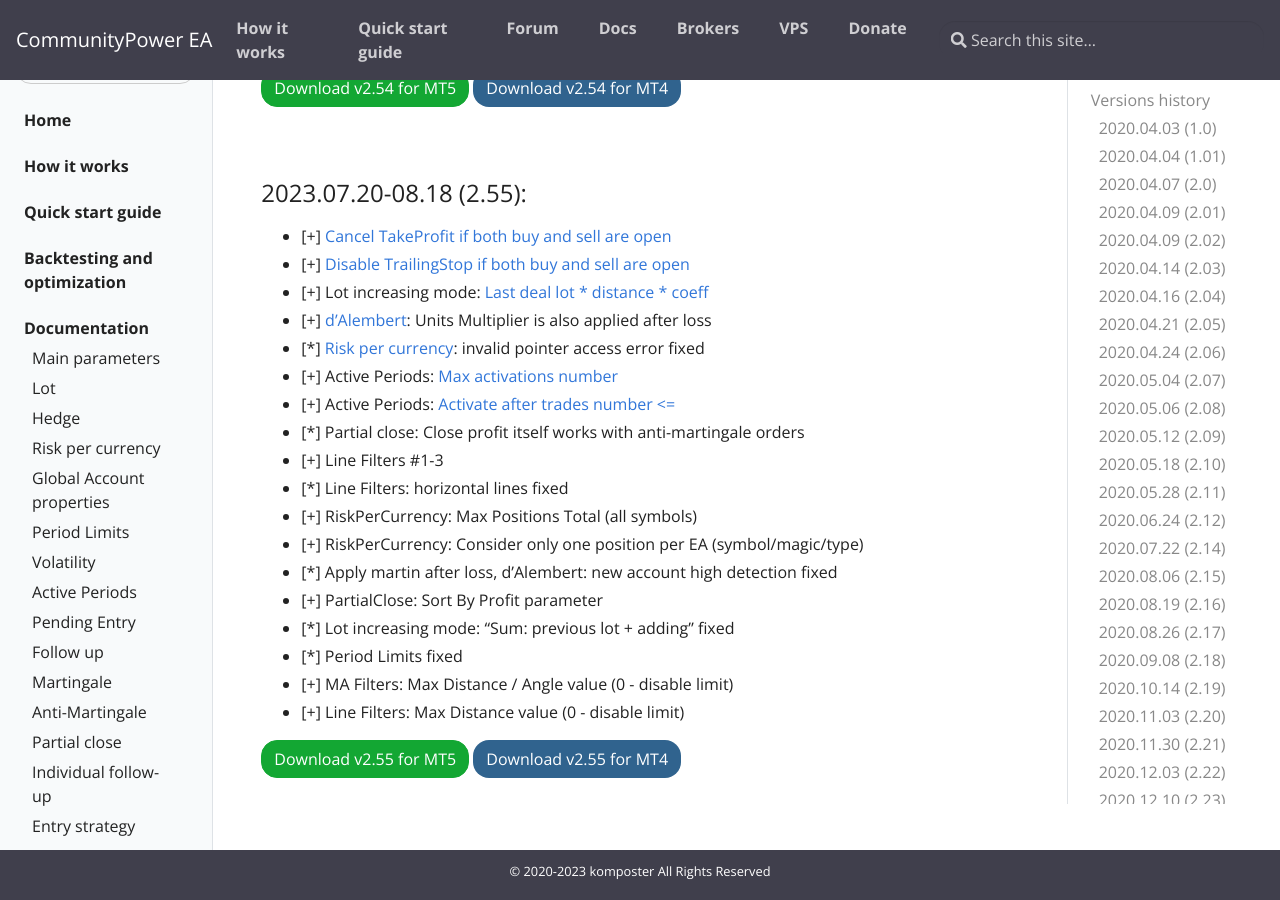
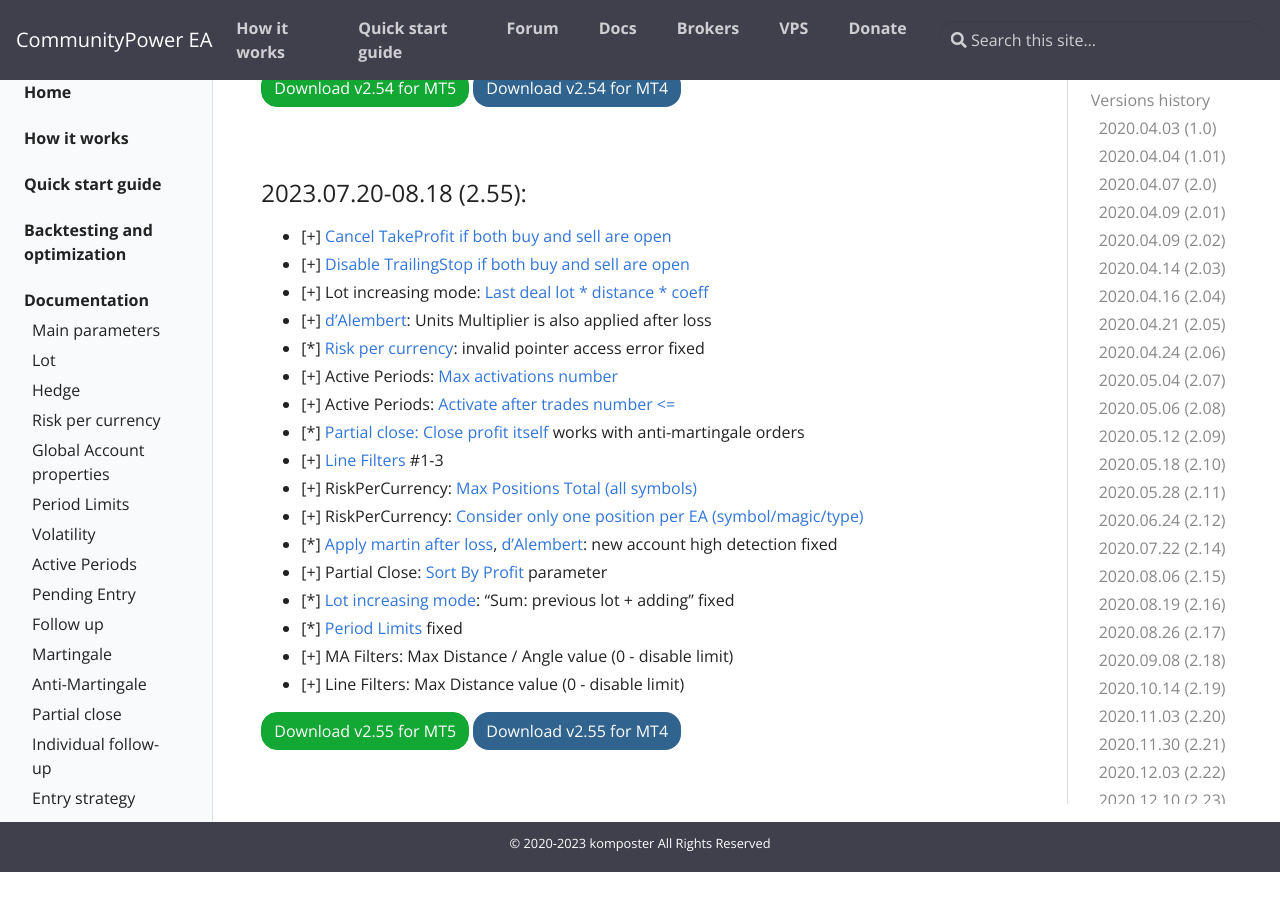
Before and after one commit to komposter/CommunityPowerEA.com, a Jekyll site: the page built from _docs/versions-history.md, in a window 1280 px wide and 900 px high, scrolled down 19722 px. Built offline with Jekyll 4.4.1, drawn with Linux system fonts in a browser that asks for light colours; after the commit the page ends 20594 px from its top, so only the background shows below that.

Commit message:
Content change

```diff
--- a/_docs/versions-history.md
+++ b/_docs/versions-history.md
@@ -669,19 +669,18 @@
 * [+] [Cancel TakeProfit if both buy and sell are open]({{site.baseurl}}/docs/follow-up#cancel-takeprofit-if-both-buy-and-sell-are-open)
 * [+] [Disable TrailingStop if both buy and sell are open]({{site.baseurl}}/docs/follow-up#disable-trailingstop-if-both-buy-and-sell-are-open)
 * [+] Lot increasing mode: [Last deal lot * distance * coeff]({{site.baseurl}}/docs/martingale#lot-increasing-mode)
-* [+] [d'Alembert]({{site.baseurl}}/docs/lot#d'Alembert money management system): Units Multiplier is also applied after loss
+* [+] [d'Alembert]({{site.baseurl}}/docs/lot#dalembert-money-management-system): Units Multiplier is also applied after loss
 * [*] [Risk per currency](/docs/risk-per-currency): invalid pointer access error fixed
 * [+] Active Periods: [Max activations number]({{site.baseurl}}/docs/active-periods#max-activations-number)
 * [+] Active Periods: [Activate after trades number <=]({{site.baseurl}}/docs/active-periods#activation-event-and-activation-value)
-* [*] Partial close: Close profit itself works with anti-martingale orders
-* [+] Line Filters #1-3
-* [*] Line Filters: horizontal lines fixed
-* [+] RiskPerCurrency: Max Positions Total (all symbols)
-* [+] RiskPerCurrency: Consider only one position per EA (symbol/magic/type)
-* [*] Apply martin after loss, d'Alembert: new account high detection fixed
-* [+] PartialClose: Sort By Profit parameter
-* [*] Lot increasing mode: "Sum: previous lot + adding" fixed
-* [*] Period Limits fixed
+* [*] [Partial close: Close profit itself]({{site.baseurl}}/docs/partial-close#close-profit-itself) works with anti-martingale orders
+* [+] [Line Filters]({{site.baseurl}}/docs/signals-and-filters#line-filters) #1-3
+* [+] RiskPerCurrency: [Max Positions Total (all symbols)](/docs/risk-per-currency#max-positions-total-all-symbols)
+* [+] RiskPerCurrency: [Consider only one position per EA (symbol/magic/type)](/docs/risk-per-currency#consider-only-one-position-per-ea-symbolmagictype)
+* [*] [Apply martin after loss]({{site.baseurl}}/docs/lot#apply-martin-after-loss), [d'Alembert]({{site.baseurl}}/docs/lot#dalembert-money-management-system): new account high detection fixed
+* [+] Partial Close: [Sort By Profit]({{site.baseurl}}/docs/partial-close#sort-by-profit) parameter
+* [*] [Lot increasing mode]({{site.baseurl}}/docs/martingale#lot-increasing-mode): "Sum: previous lot + adding" fixed
+* [*] [Period Limits](/docs/period-limits) fixed
 * [+] MA Filters: Max Distance / Angle value (0 - disable limit)
 * [+] Line Filters: Max Distance value (0 - disable limit)
 
```
Also changed, not shown: _docs/partial-close.md (+9 -4 lines), _docs/risk-per-currency.md (+18 -0 lines).
